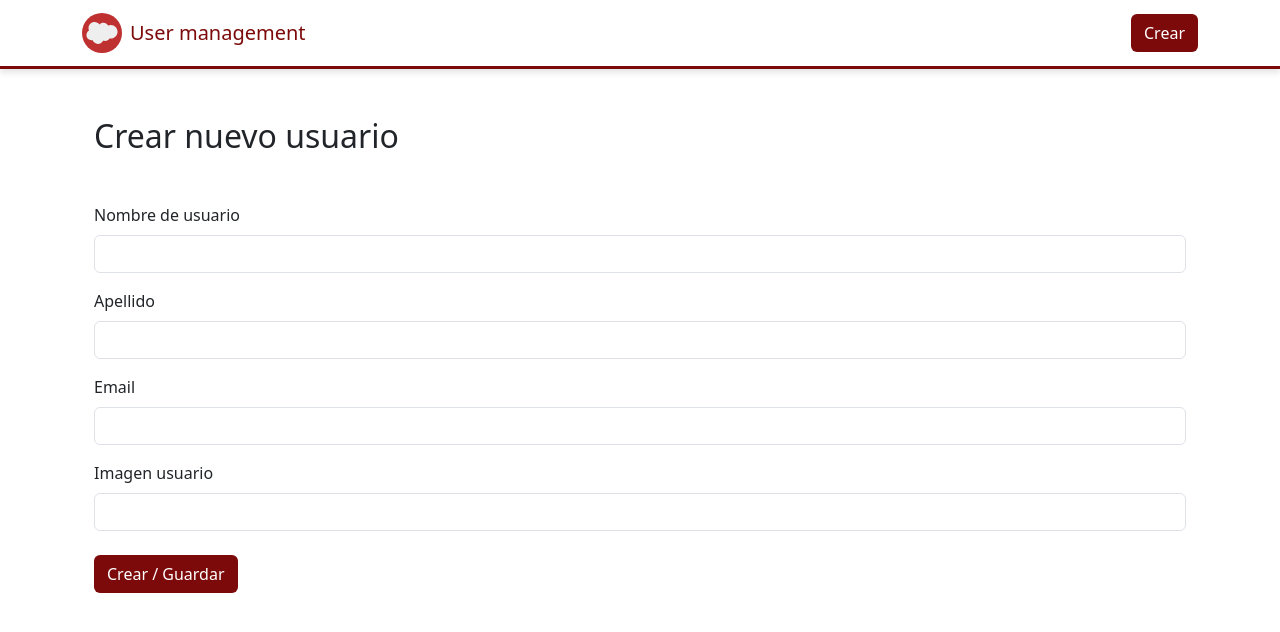
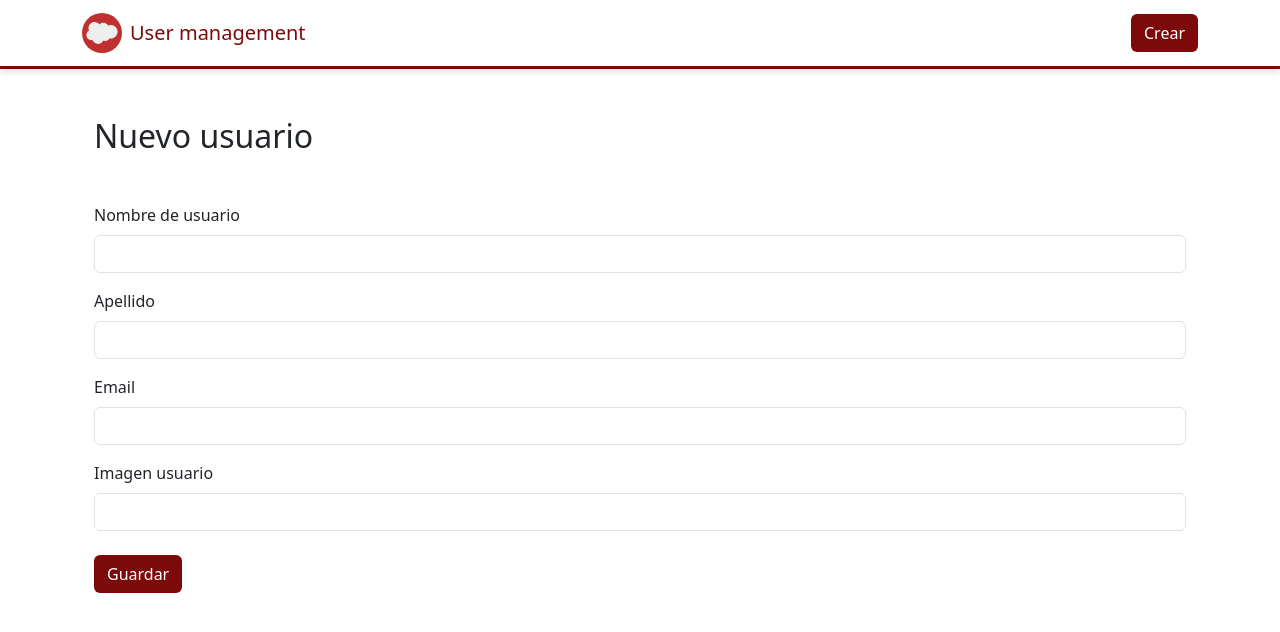
Before and after one commit to DaNiMarTmArq/user-management, an Angular app: page /newuser in a window 1280 px wide. Shown: the top 632 px of the page. Built offline with nearby package versions, Linux system fonts and the light colour scheme.

Commit message:
Logic for style the form differently depending of new / update logic

```diff
--- a/src/app/components/form/userform/userform.component.html
+++ b/src/app/components/form/userform/userform.component.html
@@ -1,6 +1,6 @@
 <div class="container mt-5">
     <div class="my-5">
-        <h2>Crear nuevo usuario</h2>
+        <h2>{{ formMeta.title }}</h2>
     </div>
     <form>
         <div class="mb-3">
@@ -20,6 +20,6 @@
             <input type="url" class="form-control" id="image">
         </div>
 
-        <button class="btn btn-cta mt-2">Crear / Guardar</button>
+        <button class="btn btn-cta mt-2">{{ formMeta.submit }}</button>
     </form>
 </div>
--- a/src/app/components/form/userform/userform.component.ts
+++ b/src/app/components/form/userform/userform.component.ts
@@ -1,4 +1,7 @@
-import { Component } from '@angular/core';
+import { Component, inject } from '@angular/core';
+import { ActivatedRoute } from '@angular/router';
+
+type RouteKey = 'newuser' | 'updateuser';
 
 @Component({
   selector: 'app-userform',
@@ -7,5 +10,24 @@ import { Component } from '@angular/core';
   styleUrl: './userform.component.css'
 })
 export class UserformComponent {
+  route = inject(ActivatedRoute);
+  formMeta = {
+    title: 'Formulario',
+    submit: 'Enviar'
+  }
 
+
+
+  readonly routeFormMeta: Record<RouteKey, { title: string; submit: string }> = {
+    newuser: { title: 'Nuevo usuario', submit: 'Guardar' },
+    updateuser: { title: 'Actualizar usuario', submit: 'Actualizar' }
+  };
+
+ ngOnInit() {
+    const route = this.route.snapshot.url[0]?.path;
+
+    if (route && (route in this.routeFormMeta)) {
+      this.formMeta = this.routeFormMeta[route as RouteKey];
+    }
+  }
 }
```
